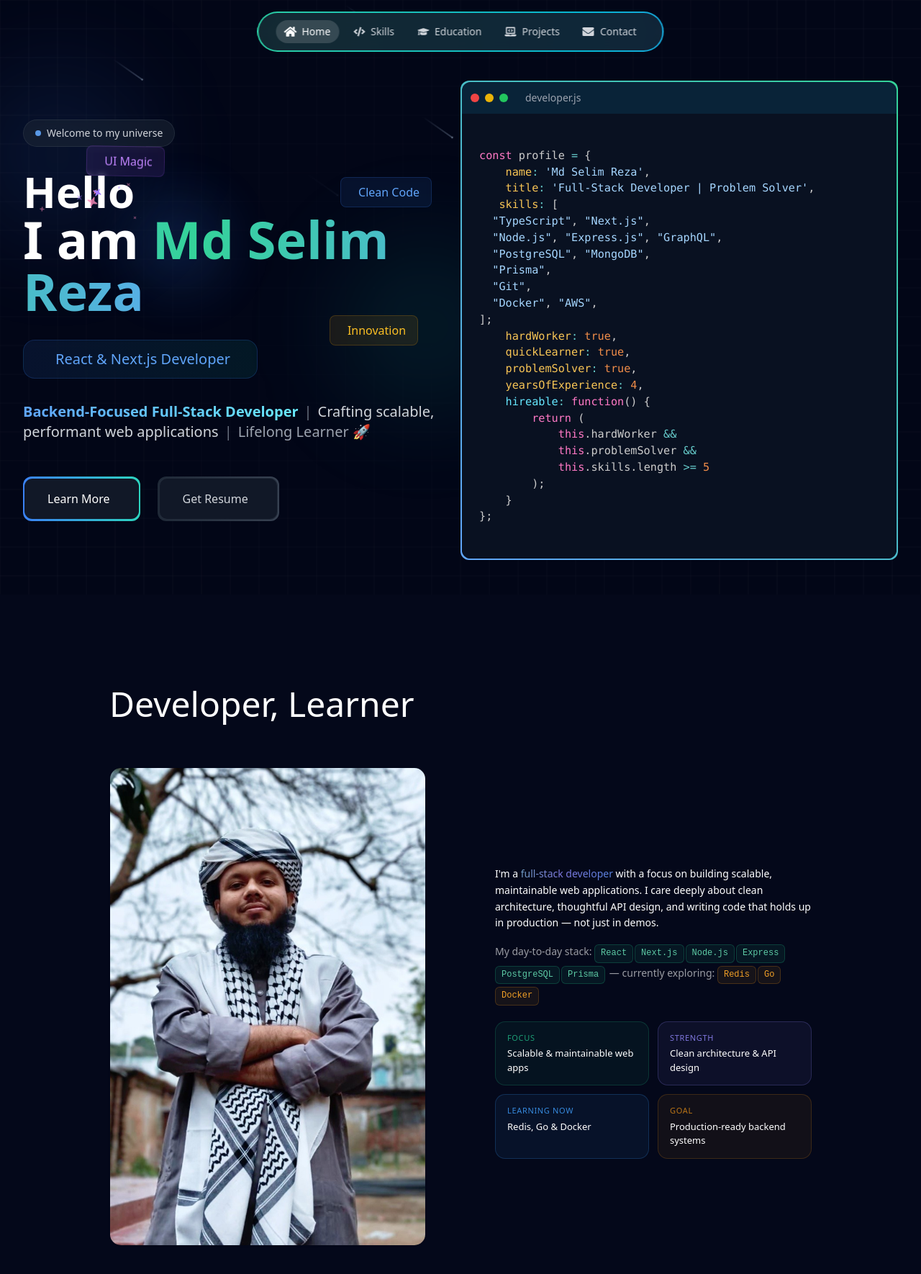
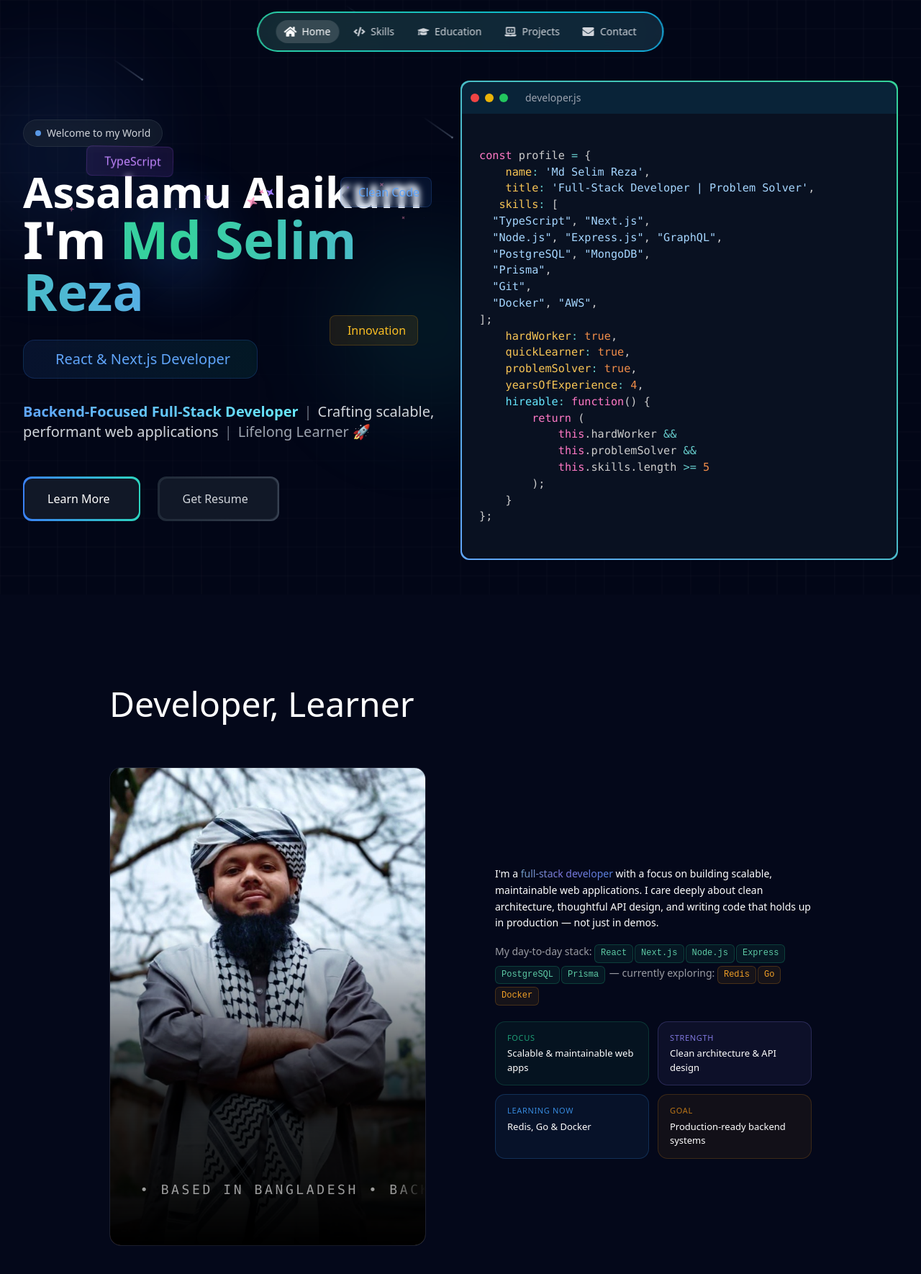
Before and after one commit to selim2066/md-selim-reza-portfolio, a React (Vite) app: page / in a window 1280 px wide. Shown: the top 1770 px of the page at 72% size. Built offline with nearby package versions, Linux system fonts and the light colour scheme.

Commit message:
update img block and add text

```diff
--- a/src/pages/About/About.jsx
+++ b/src/pages/About/About.jsx
@@ -9,7 +9,7 @@ export default function About() {
             Developer, Learner
           </h2>
           <div className="grid gap-6 sm:grid-cols-2 md:gap-12 lg:gap-24 items-center">
-            <div className="relative mb-6 sm:mb-0">
+            {/* <div className="relative mb-6 sm:mb-0">
               <div className="bg-linear-to-b aspect-76/59 relative rounded-2xl p-px from-zinc-300 to-transparent">
                 <img
                   src={HeroImg}
@@ -19,7 +19,71 @@ export default function About() {
                   height={929}
                 />
               </div>
-            </div>
+            </div> */}
+
+           {/* img wrapper */}
+      <div className="relative mb-6 sm:mb-0 group overflow-hidden rounded-2xl">
+
+  {/* 🔥 Outer Glow */}
+  <div className="absolute -inset-1 rounded-2xl bg-gradient-to-r from-[#5DCAA5] via-[#7F77DD] to-[#378ADD] opacity-20 blur-xl group-hover:opacity-40 transition duration-500"></div>
+
+  <div className="relative rounded-2xl overflow-hidden border border-white/10 bg-[#04081A]">
+
+    {/* 1️⃣ Image */}
+    <img
+      src={HeroImg}
+      alt="developer portrait"
+      className="w-full h-full object-cover scale-[1.12] group-hover:scale-[1.05] transition duration-500"
+    />
+
+    {/* 2️⃣ 🔥 Strong bottom → mid gradient */}
+    <div className="absolute inset-0 z-10 pointer-events-none">
+      <div className="absolute bottom-0 left-0 right-0 h-[65%]
+        bg-gradient-to-t
+        from-black
+        via-black/80
+        via-black/40
+        to-transparent">
+      </div>
+    </div>
+
+    {/* 3️⃣ Animated text (RIGHT → LEFT) */}
+    <div className="absolute bottom-16 left-0 w-full overflow-hidden z-20
+  [mask-image:linear-gradient(to_right,transparent,black_10%,black_90%,transparent)]">
+  <p className="whitespace-nowrap text-[18px] tracking-[0.2em] font-mono text-white/60 animate-slide">
+    • BASED IN BANGLADESH • BACKEND-FOCUSED FULL-STACK DEVELOPER •
+  </p>
+</div>
+
+    {/* 4️⃣ Bottom highlight line */}
+    <div className="absolute bottom-0 left-0 right-0 h-[2px] bg-gradient-to-r from-transparent via-[#5DCAA5] to-transparent opacity-70"></div>
+
+  </div>
+
+  {/* 5️⃣ Soft shadow under image (depth boost) */}
+  <div className="absolute -bottom-6 left-1/2 -translate-x-1/2 w-[80%] h-16
+    bg-black/60 blur-2xl rounded-full opacity-70">
+  </div>
+
+  {/* 🎬 Animations */}
+  <style>{`
+    @keyframes slide {
+      0%   { transform: translateX(100%) }
+      100% { transform: translateX(-100%) }
+    }
+
+    .animate-slide {
+      display: inline-block;
+      animation: slide 12s linear infinite;
+    }
+
+    /* Pause on hover (pro UX touch) */
+    .group:hover .animate-slide {
+      animation-play-state: paused;
+    }
+  `}</style>
+</div>
+
 
           <div className="relative space-y-4">
 
--- a/src/pages/Hero/Hero.jsx
+++ b/src/pages/Hero/Hero.jsx
@@ -184,16 +184,16 @@ const profile = {
               <div className="inline-flex items-center gap-2 px-3 sm:px-4 py-2 rounded-full bg-gray-800/50 backdrop-blur-sm border border-gray-700/50 mb-6 sm:mb-8 animate__animated animate__fadeInDown animate__delay-1s">
                 <div className="w-2 h-2 rounded-full bg-blue-400 animate-pulse"></div>
                 <span className="text-gray-300 text-xs sm:text-sm font-medium">
-                  Welcome to my universe
+                  Welcome to my World
                 </span>
               </div>
 
               {/* Name section */}
               <div className="relative mb-6 sm:mb-8">
                 <h1 className="text-4xl sm:text-5xl lg:text-7xl font-bold leading-tight">
-                  <SparklesText text="Hello" />
+                  <SparklesText text="Assalamu Alaikum" />
                   <span className="relative inline-block">
-                    I am
+                    I'm
                     <span className="typing-effect gradient-text">
                       {" "}
                       Md Selim Reza
@@ -264,8 +264,7 @@ const profile = {
               {/* Floating badges */}
               <div className="hidden lg:block absolute left-[5.5rem] top-[2.3rem] animate-float-slow">
                 <div className="px-4 py-2 rounded-lg bg-purple-500/10 backdrop-blur-sm border border-purple-500/20 text-purple-400">
-                  <i className="fas fa-wand-magic-sparkles"></i>&nbsp;&nbsp;UI
-                  Magic
+                  <i className="fas fa-wand-magic-sparkles"></i>&nbsp;&nbsp;TypeScript
                 </div>
               </div>
               <div className="hidden lg:block absolute right-10 top-20 animate-float">
```
